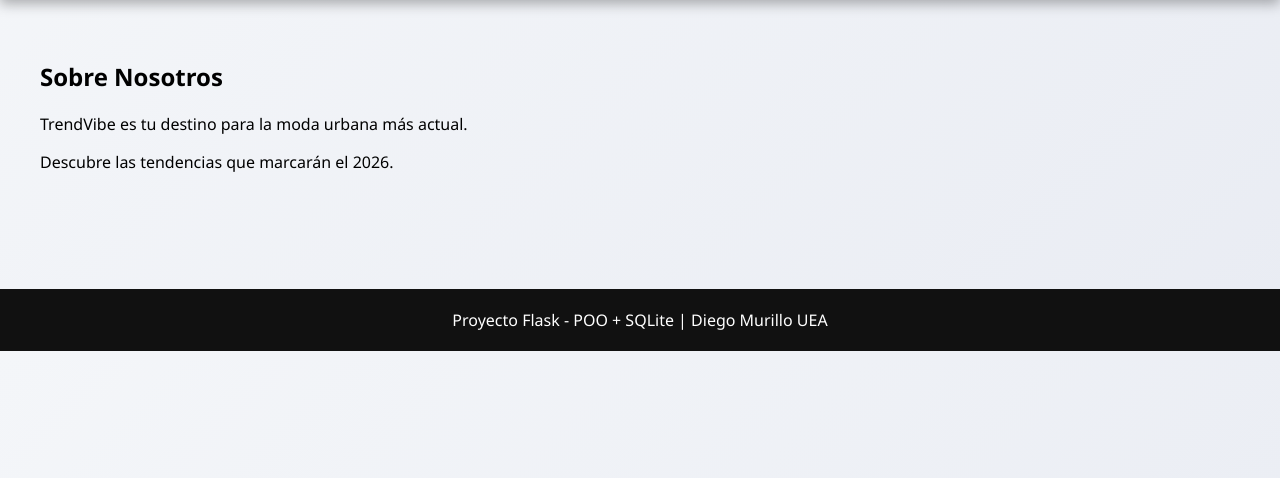
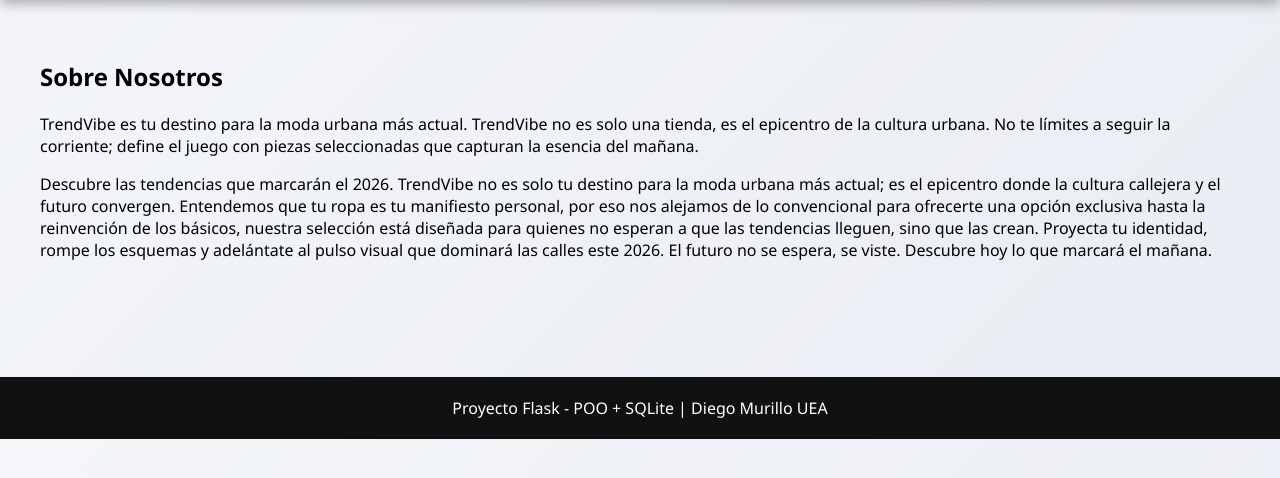
Before and after one commit to diegomurillo1281/diegomurillo-DESARROLLO-DE-APLICACIONES-WEB, a Flask app: page /about in a window 1280 px wide. Shown: the part 115-593 px from the top of the page. Run offline with Flask 3, Linux system fonts and the light colour scheme.

Commit message:
actualización

```diff
--- a/templates/about.html
+++ b/templates/about.html
@@ -2,6 +2,8 @@
 
 {% block content %}
 <h2>Sobre Nosotros</h2>
-<p>TrendVibe es tu destino para la moda urbana más actual.</p>
-<p>Descubre las tendencias que marcarán el 2026.</p>
+<p>TrendVibe es tu destino para la moda urbana más actual. TrendVibe no es solo una tienda, es el epicentro de la cultura urbana. No te límites a seguir la corriente; define el juego con piezas seleccionadas que capturan la esencia del mañana.</p>
+<p>Descubre las tendencias que marcarán el 2026. TrendVibe no es solo tu destino para la moda urbana más actual; es el epicentro donde la cultura callejera y el futuro convergen. Entendemos que tu ropa es tu manifiesto personal, por eso nos alejamos de lo convencional para ofrecerte una opción exclusiva hasta la reinvención de los básicos, nuestra selección está diseñada para quienes no esperan a que las tendencias lleguen, sino que las crean. Proyecta tu identidad, rompe los esquemas y adelántate al pulso visual que dominará las calles este 2026.
+El futuro no se espera, se viste. Descubre hoy lo que marcará el mañana.
+</p>
 {% endblock %}
```
